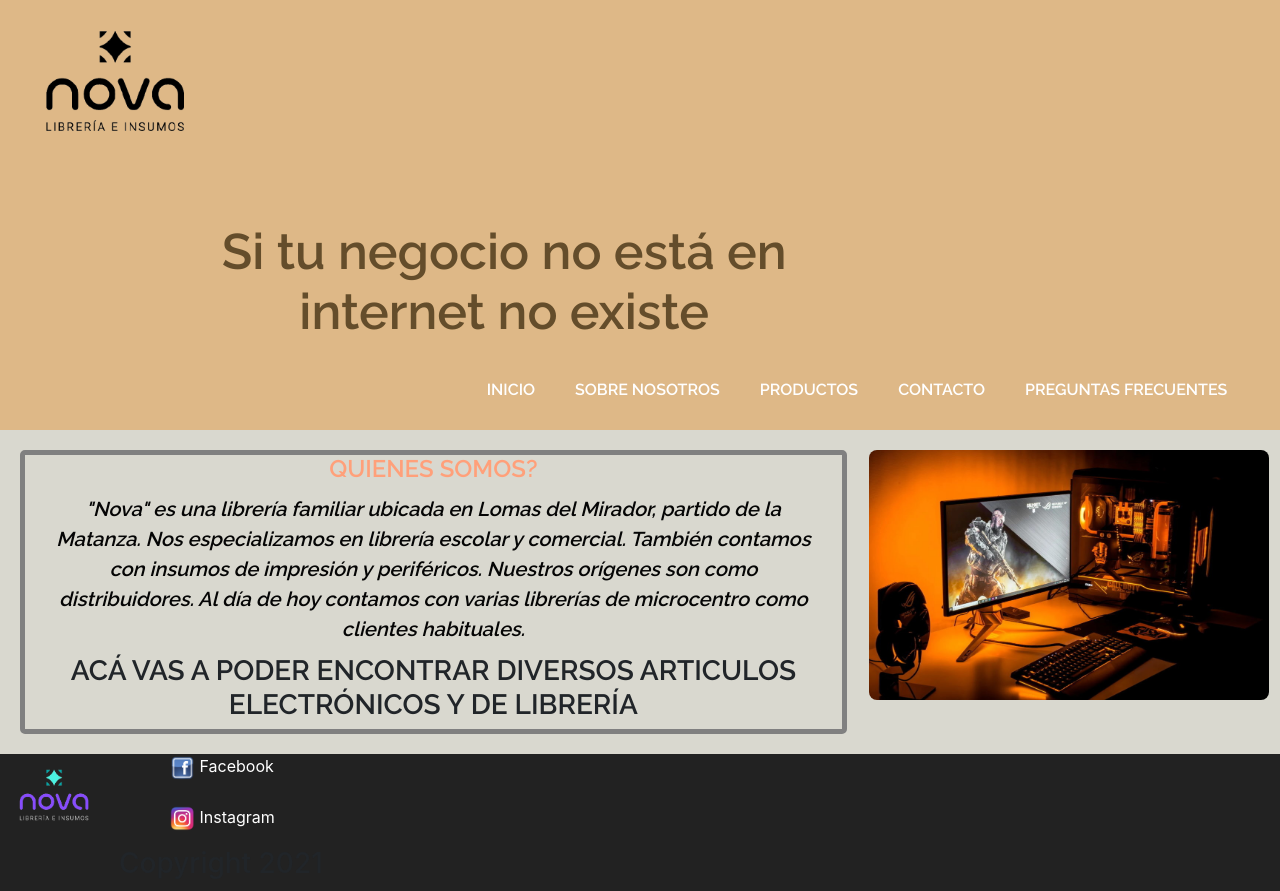
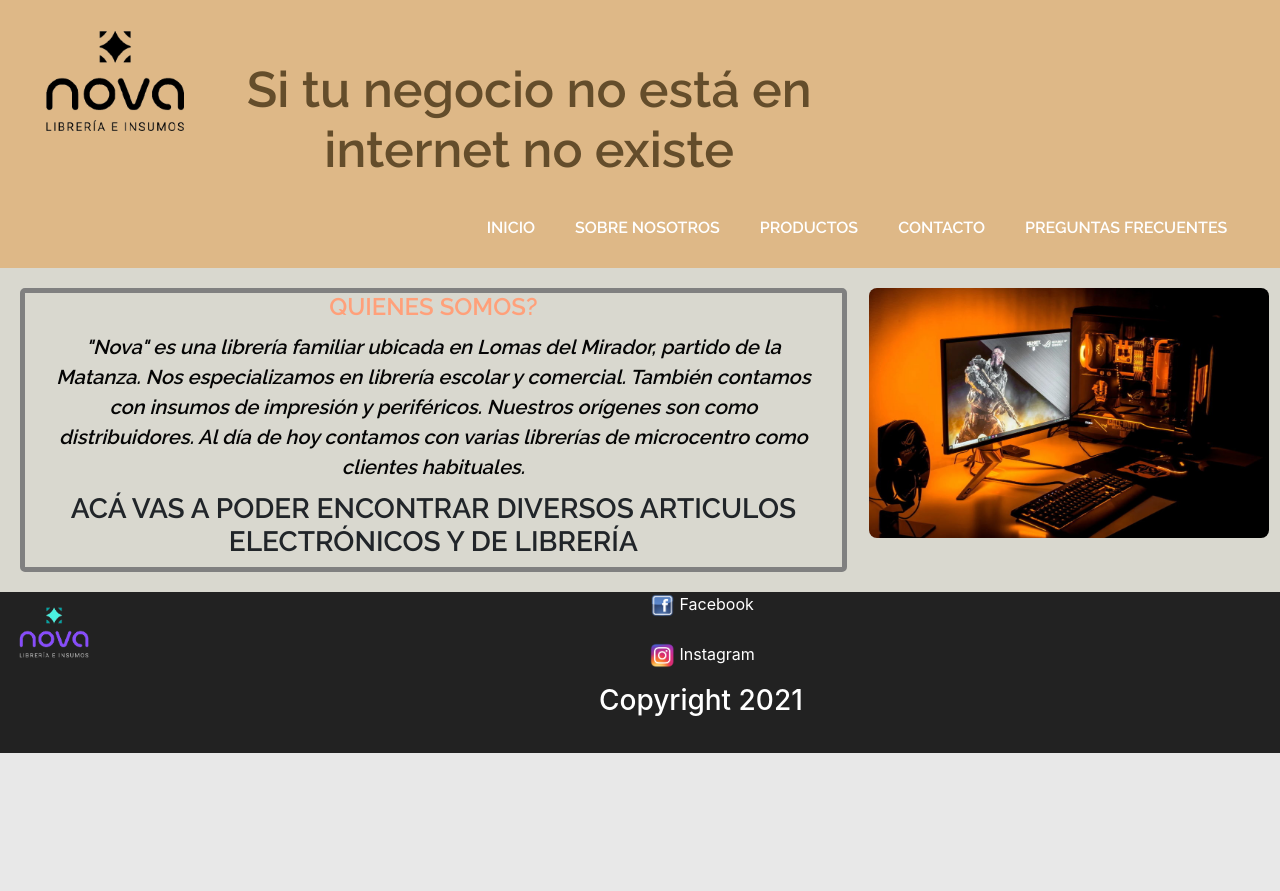
Before and after one commit to juliancanna/Nova-Proyecto-Graells, a website: page index.html in a window 1280 px wide. After the commit the page ends 800 px from the top, so only its background shows below. Drawn offline with nearby package versions, Linux system fonts and the light colour scheme.

Commit message:
copyright index css

```diff
--- a/css/estilo.css
+++ b/css/estilo.css
@@ -22,7 +22,6 @@
   .sloganindex {
     color: #644d2b;
     font-size: 50px;
-    float: left;
     margin-top: 60px;
     text-align: center;
     padding-left: 150px;
@@ -132,6 +131,11 @@ a:active {
   margin: 0px;
   color: #fff;
   margin-left: 1rem; }
+
+  .copyrightindex {
+    margin: 0px;
+    color: #fff;
+    margin-left: 30rem; }
 
 footer div img {
   margin-left: 0.25rem; }
```
